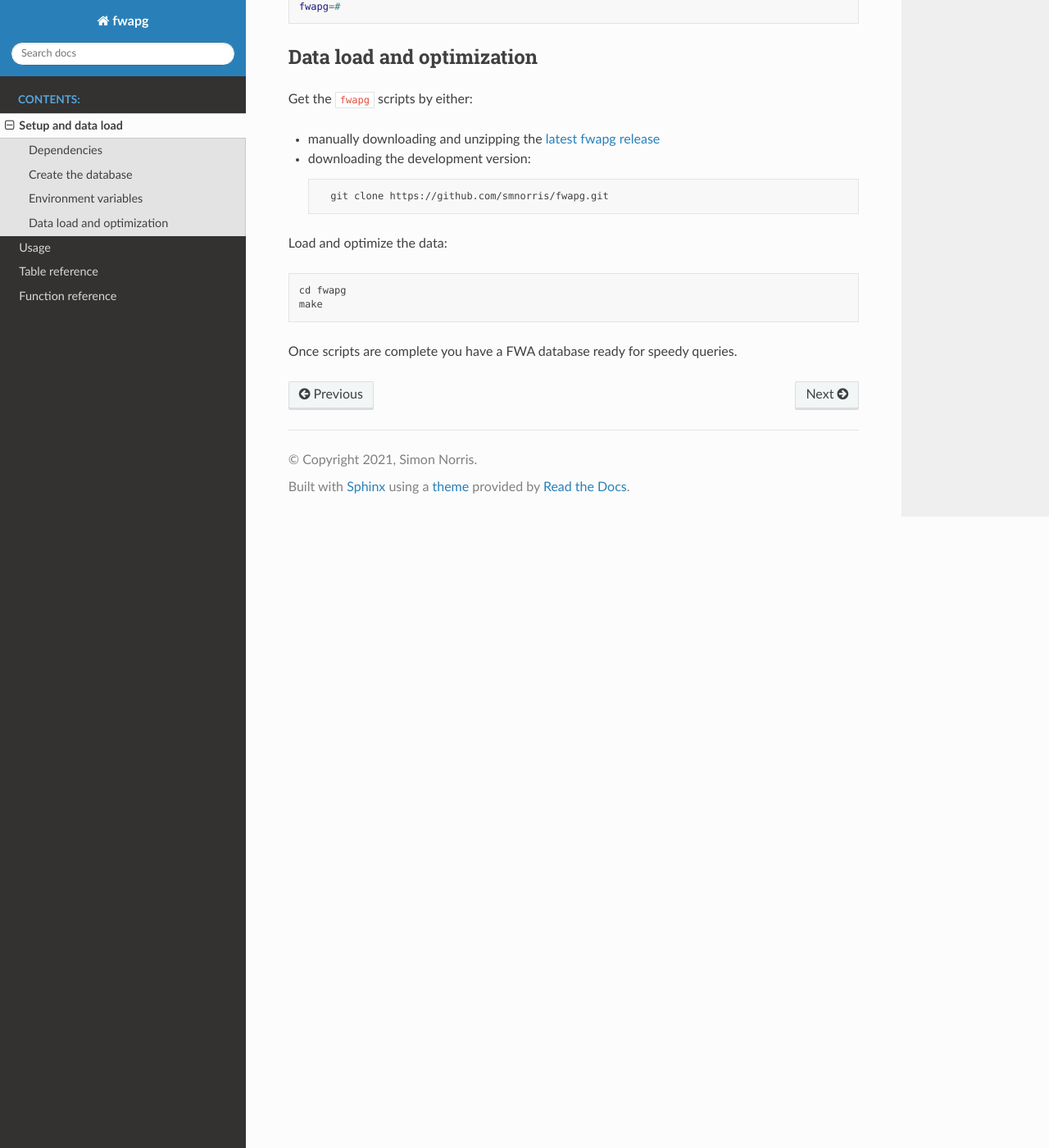
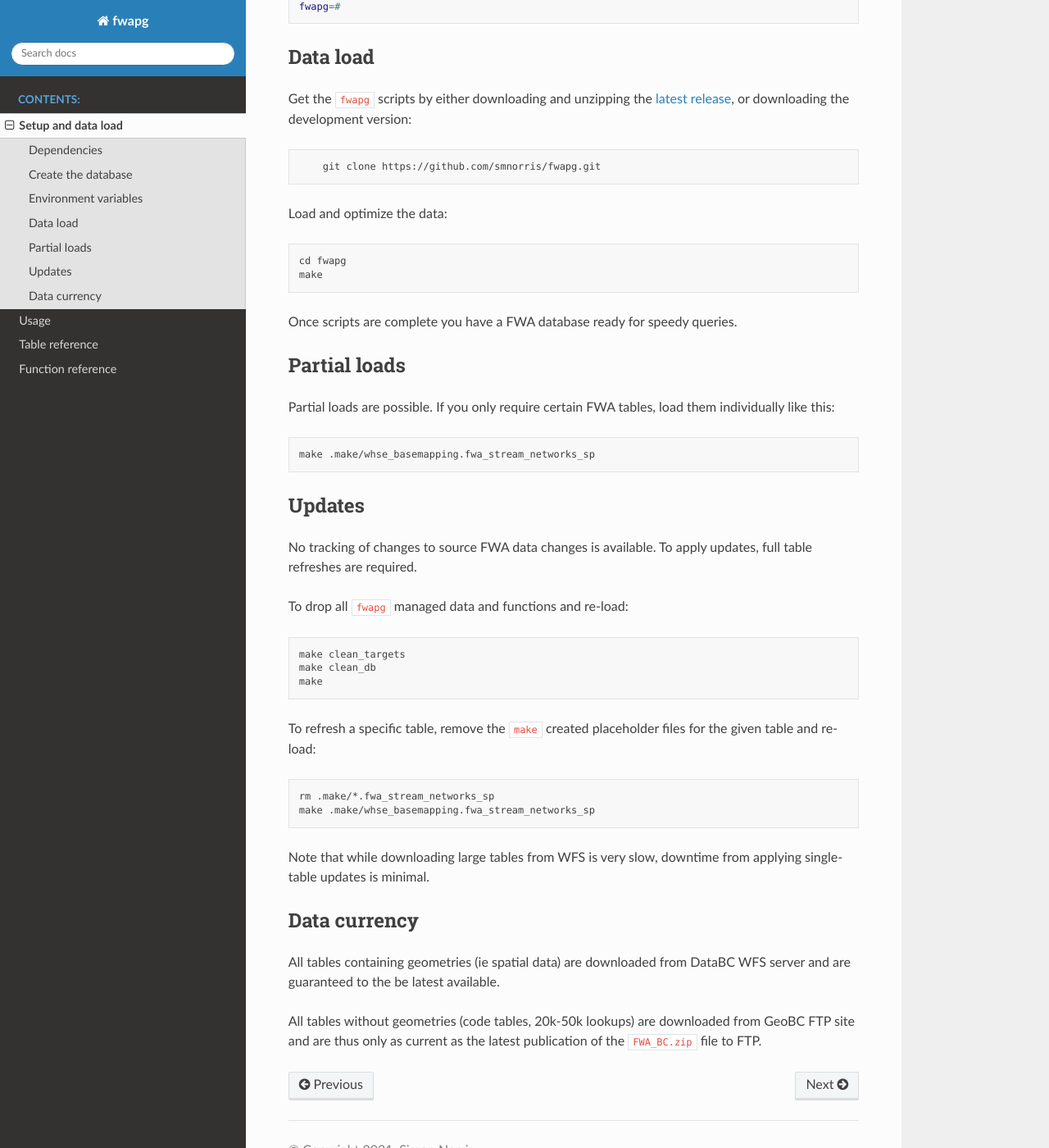
Before and after one commit to smnorris/fwapg, a Sphinx documentation site: the page built from docs/01_setup.md, in a window 1280 px wide and 1400 px high, scrolled down 1050 px. Shown: the whole window at 82% size. Built offline with Sphinx 7.4.7 and the Read the Docs theme 2.0.0, drawn with Linux system fonts in a browser that asks for light colours.

Commit message:
update docs to note data currency and how to do partial loads/updates

````diff
--- a/docs/01_setup.md
+++ b/docs/01_setup.md
@@ -40,12 +40,9 @@ Type "help" for help.
 fwapg=#
 ```
 
-## Data load and optimization
+## Data load
 
-Get the `fwapg` scripts by either:
-
-- manually downloading and unzipping the [latest fwapg release](https://github.com/smnorris/fwapg/releases)
-- downloading the development version:
+Get the `fwapg` scripts by either downloading and unzipping the [latest release](https://github.com/smnorris/fwapg/releases), or downloading the development version:
 
         git clone https://github.com/smnorris/fwapg.git
 
@@ -55,3 +52,32 @@ Load and optimize the data:
     make
 
 Once scripts are complete you have a FWA database ready for speedy queries.
+
+## Partial loads
+
+Partial loads are possible. If you only require certain FWA tables, load them individually like this:
+
+    make .make/whse_basemapping.fwa_stream_networks_sp
+
+## Updates
+
+No tracking of changes to source FWA data changes is available. To apply updates, full table refreshes are required.
+
+To drop all `fwapg` managed data and functions and re-load:
+
+    make clean_targets
+    make clean_db
+    make
+
+To refresh a specific table, remove the `make` created placeholder files for the given table and re-load:
+
+    rm .make/*.fwa_stream_networks_sp
+    make .make/whse_basemapping.fwa_stream_networks_sp
+
+Note that while downloading large tables from WFS is very slow, downtime from applying single-table updates is minimal.
+
+## Data currency
+
+All tables containing geometries (ie spatial data) are downloaded from DataBC WFS server and are guaranteed to the be latest available.
+
+All tables without geometries (code tables, 20k-50k lookups) are downloaded from GeoBC FTP site and are thus only as current as the latest publication of the `FWA_BC.zip` file to FTP.
````
Also changed, not shown: README.md (+1 -0 lines).
